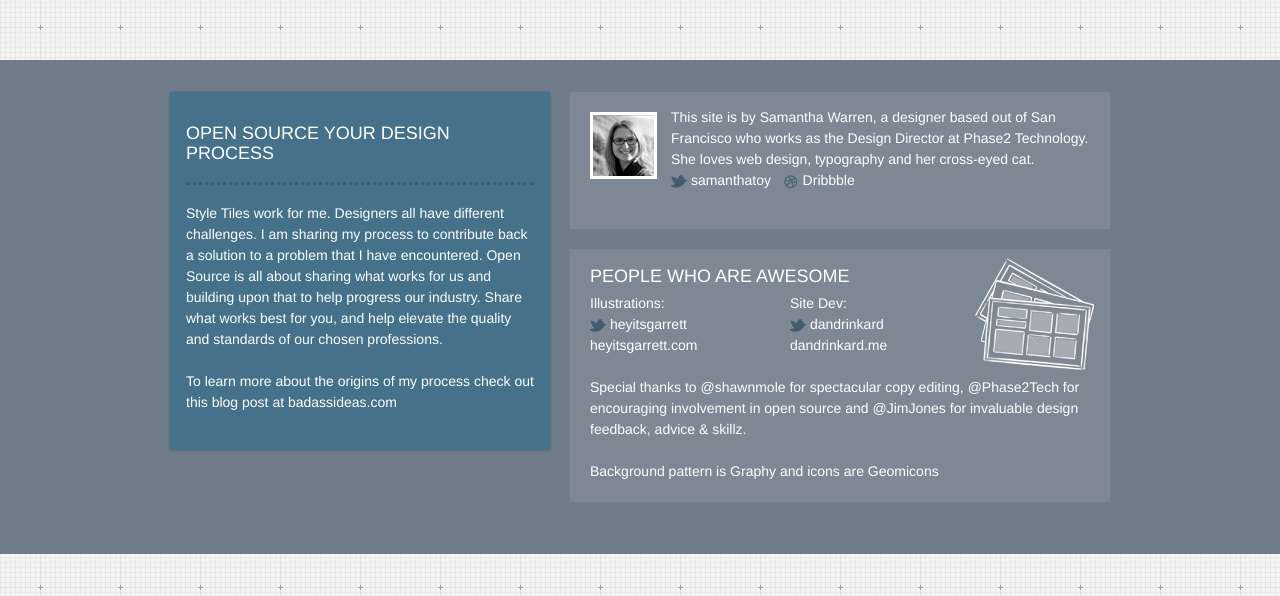
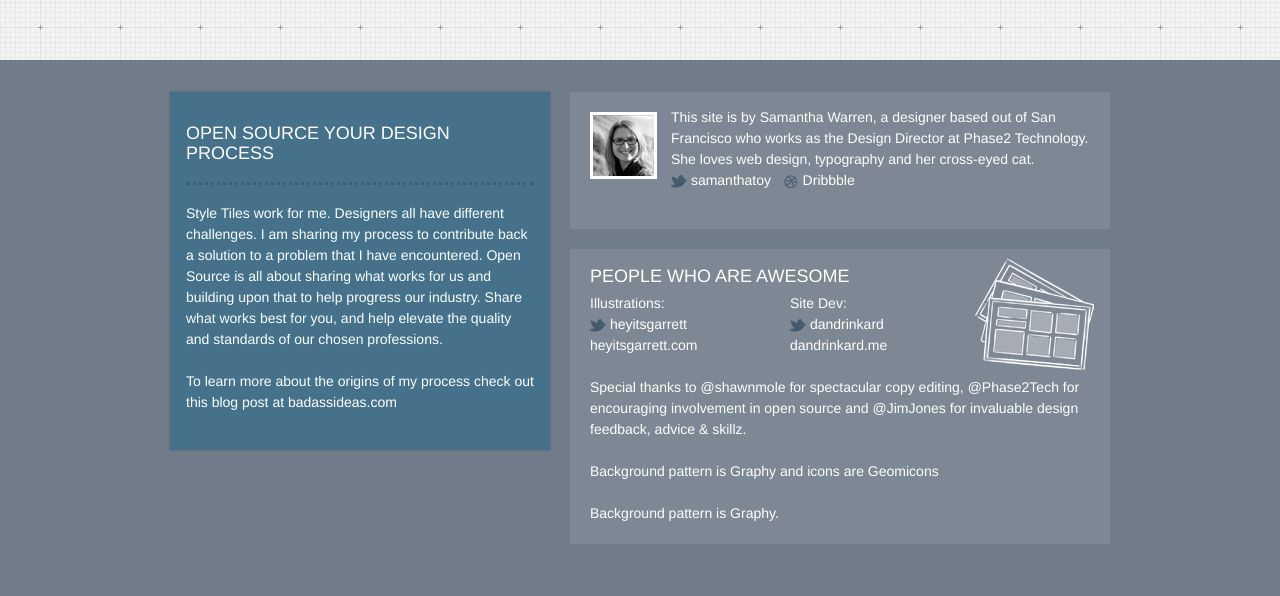
Before and after one commit to styletiles/styletiles.github.com, a Jekyll site: the page built from _posts/2012-02-01-index.html, in a window 1280 px wide and 900 px high, scrolled down 4789 px, cut to the strip 304-900 px from the top of the window. Built offline with Jekyll 4.4.1, drawn with Linux system fonts in a browser that asks for light colours; nearby versions of some CDN libraries; comment, search, counter and statistics services are not loaded.

```diff
--- a/_includes/footer.html
+++ b/_includes/footer.html
@@ -44,6 +44,7 @@
                 feedback, advice &amp; skillz.
             </p>
 <p class="span7">Background pattern is <a href="http://subtlepatterns.com/?p=834"> Graphy</a> and icons are <a href="http://geomicons.com/">Geomicons</a></p>
+<p class="span7">Background pattern is <a href="http://subtlepatterns.com/?p=834"> Graphy</a>.</p>
         </div>
     </div>
 </div>
```
